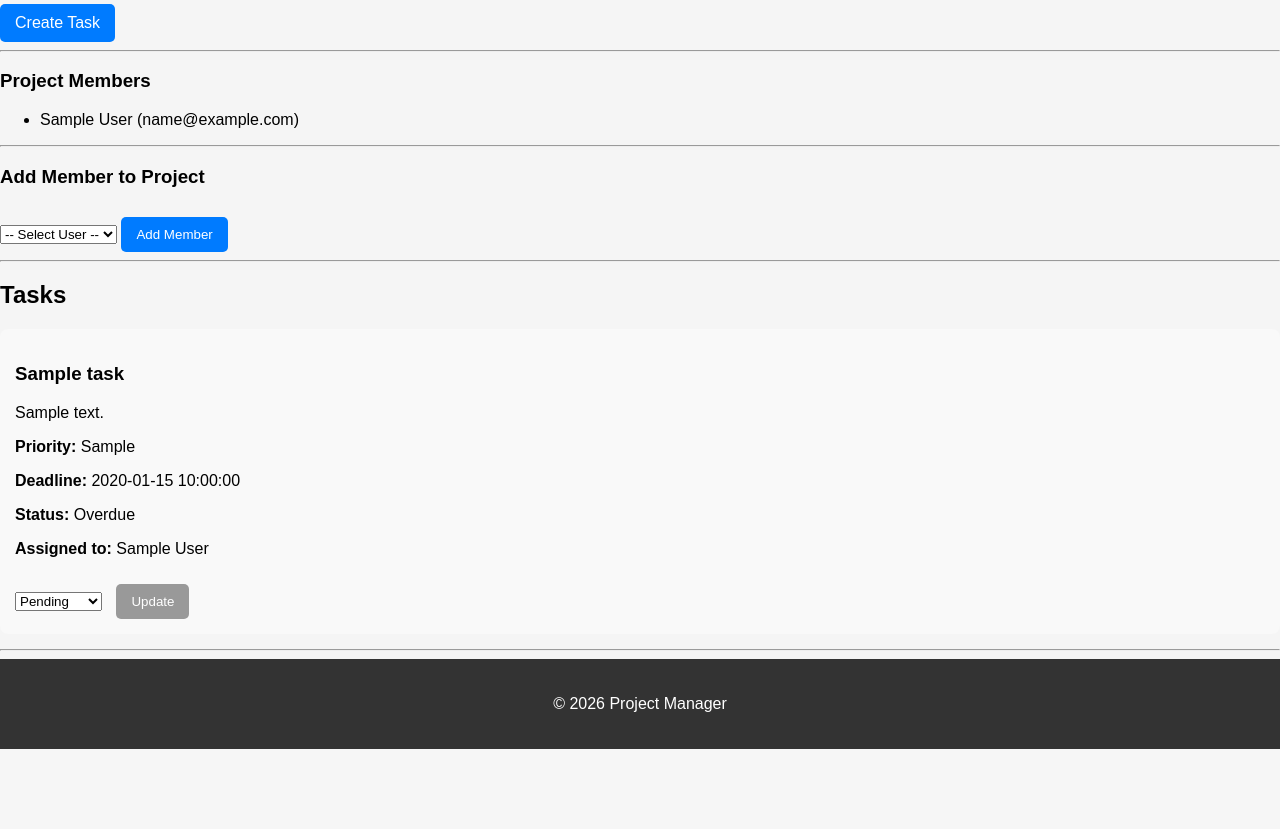
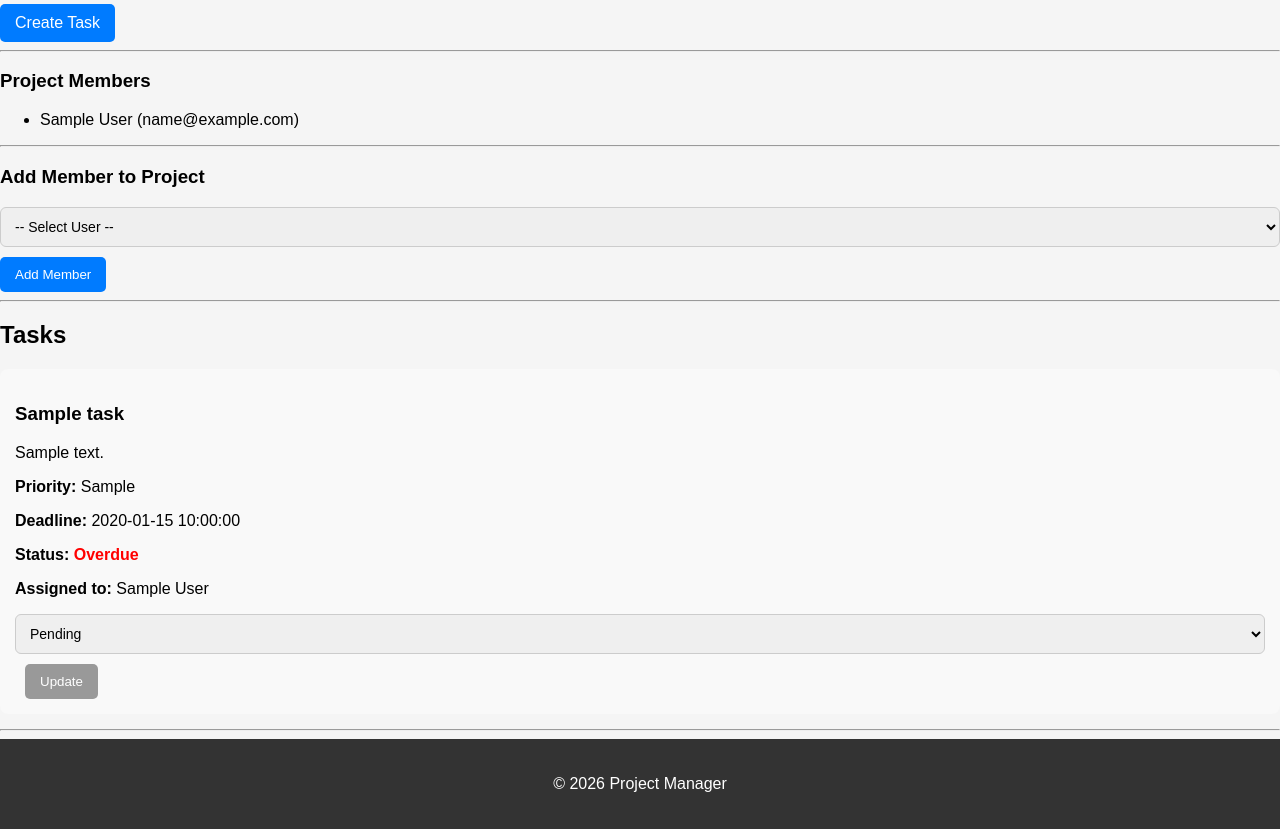
Before and after one commit to harsij01/project-manager, a Flask app: page /projects/1 in a window 1280 px wide. Shown: the part 248-1077 px from the top of the page. Before the commit the page ends 997 px from the top, so only its background shows below. Run offline with Flask 3, Linux system fonts and the light colour scheme; a user stored in the database is signed in; tables that the repository leaves empty hold one stand-in row (values such as "Sample post").

Commit message:
styled project_details and create_task

```diff
--- a/static/style.css
+++ b/static/style.css
@@ -181,3 +181,36 @@ textarea {
   border-radius: 8px;
   margin-bottom: 15px;
 }
+
+.status-completed {
+  color: green;
+  font-weight: bold;
+}
+
+.status-pending {
+  color: orange;
+  font-weight: bold;
+}
+
+.status-overdue {
+  color: red;
+  font-weight: bold;
+}
+
+select {
+  width: 100%;
+  padding: 10px;
+  border-radius: 6px;
+  border: 1px solid #ccc;
+  font-size: 14px;
+}
+
+select:focus {
+  border-color: #4CAF50;
+  outline: none;
+}
+
+small {
+  font-size: 12px;
+  color: #666;
+}
```
